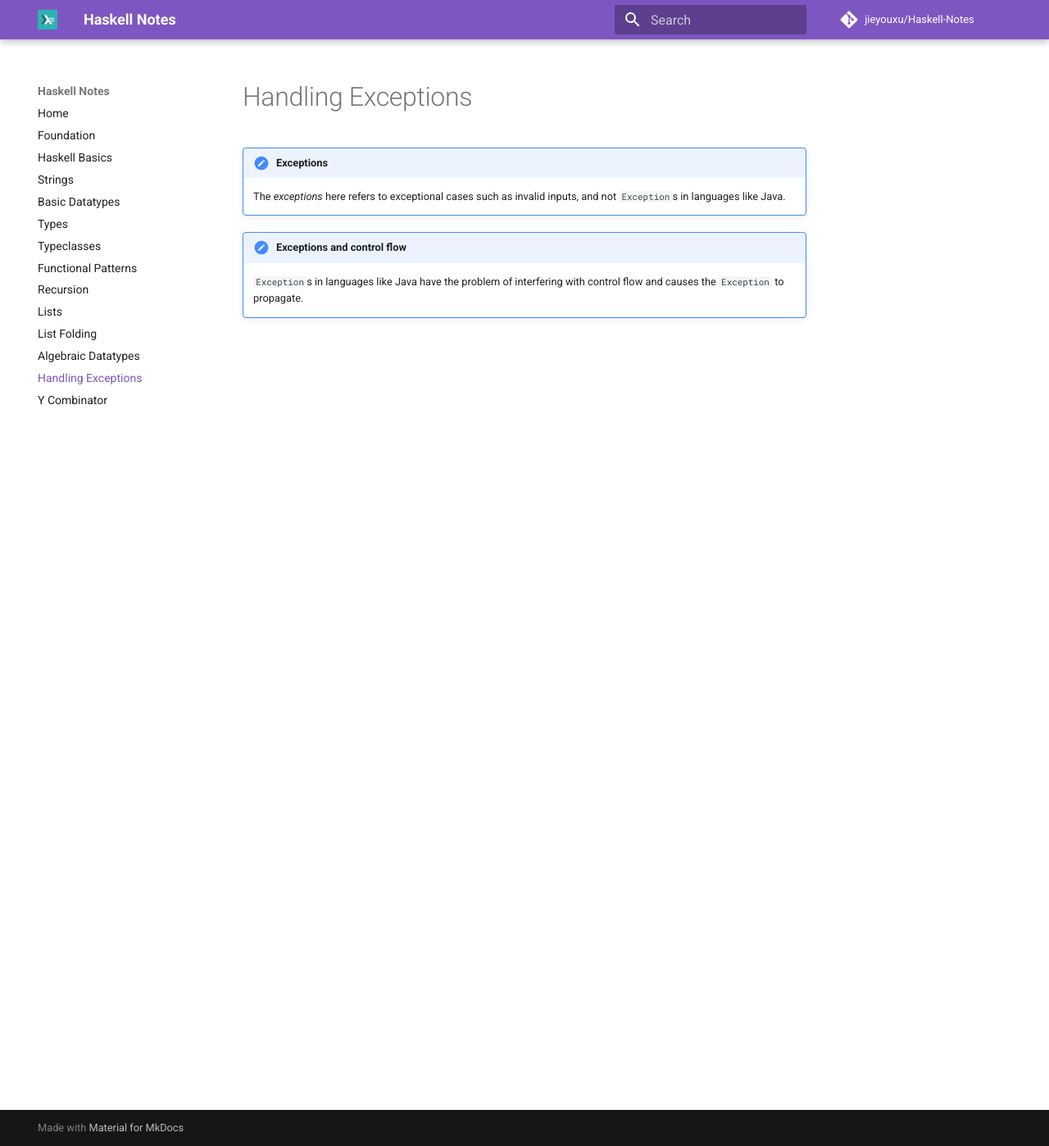
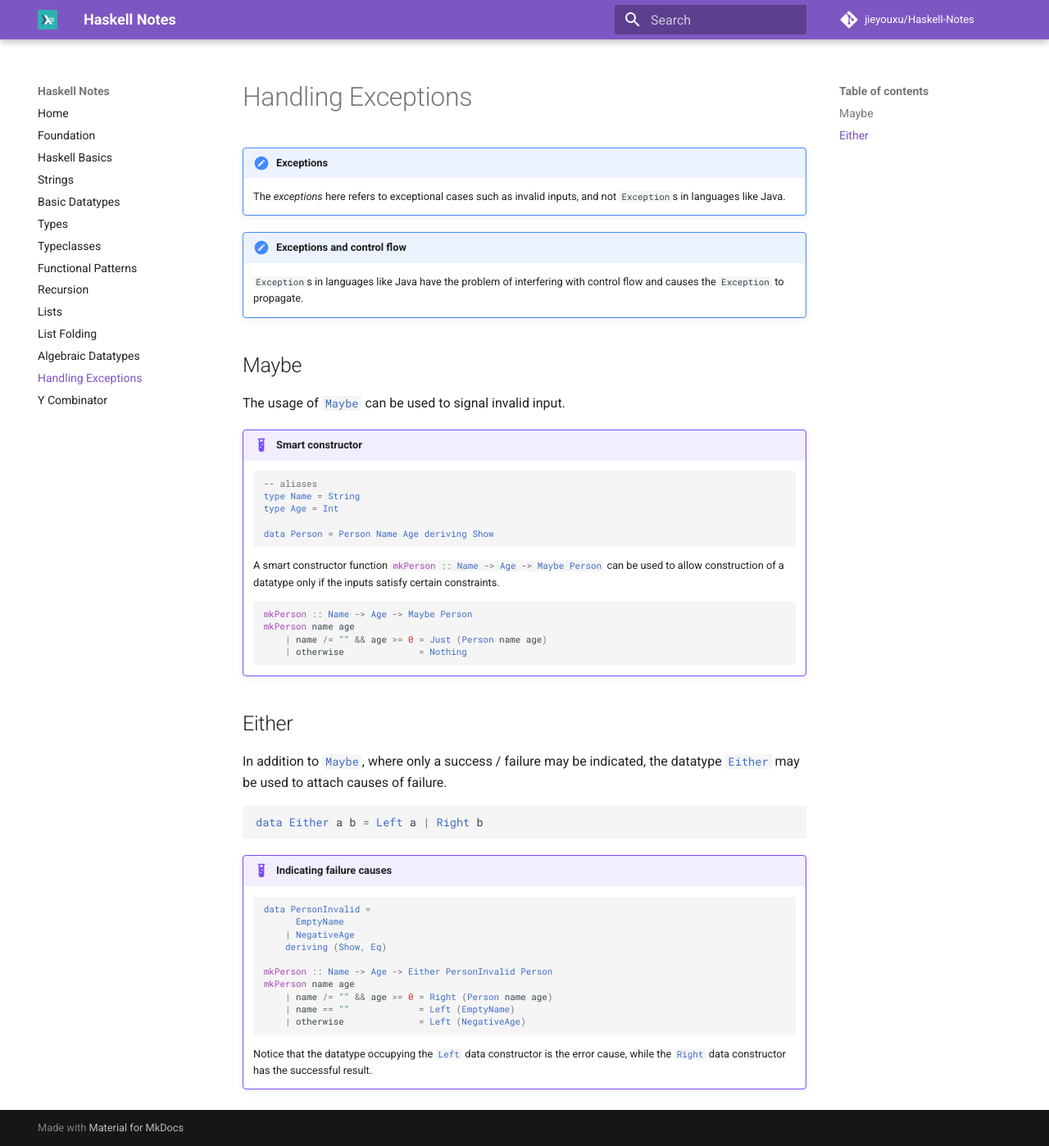
Before and after one commit to jieyouxu/Haskell-Notes, an MkDocs documentation site: the page built from docs/12-handling-exceptions/notes.md, in a window 1280 px wide and 1398 px high. Shown: the whole window at 82% size. Built offline with MkDocs 1.6.1 and Material for MkDocs 9.7.7, drawn with Linux system fonts in a browser that asks for light colours; comment, search, counter and statistics services are not loaded.

Commit message:
Add error handling (maybe, either)

````diff
--- a/docs/12-handling-exceptions/notes.md
+++ b/docs/12-handling-exceptions/notes.md
@@ -7,3 +7,54 @@
 !!! note "Exceptions and control flow"
     `Exception`s in languages like Java have the problem of interfering with
     control flow and causes the `Exception` to propagate.
+
+## Maybe
+
+The usage of `#!hs Maybe` can be used to signal invalid input.
+
+!!! example "Smart constructor"
+    ```haskell
+    -- aliases
+    type Name = String
+    type Age = Int
+
+    data Person = Person Name Age deriving Show
+    ```
+
+    A smart constructor function `#!hs mkPerson :: Name -> Age -> Maybe Person`
+    can be used to allow construction of a datatype only if the inputs satisfy
+    certain constraints.
+
+    ```haskell
+    mkPerson :: Name -> Age -> Maybe Person
+    mkPerson name age
+        | name /= "" && age >= 0 = Just (Person name age)
+        | otherwise              = Nothing
+    ```
+
+## Either
+
+In addition to `#!hs Maybe`, where only a success / failure may be indicated,
+the datatype `#!hs Either` may be used to attach causes of failure.
+
+```haskell
+data Either a b = Left a | Right b
+```
+
+!!! example "Indicating failure causes"
+    ```haskell
+    data PersonInvalid =
+          EmptyName
+        | NegativeAge
+        deriving (Show, Eq)
+
+    mkPerson :: Name -> Age -> Either PersonInvalid Person
+    mkPerson name age
+        | name /= "" && age >= 0 = Right (Person name age)
+        | name == ""             = Left (EmptyName)
+        | otherwise              = Left (NegativeAge)
+    ```
+
+    Notice that the datatype occupying the `#!hs Left` data constructor is
+    the error cause, while the `#!hs Right` data constructor has the successful
+    result.
````
